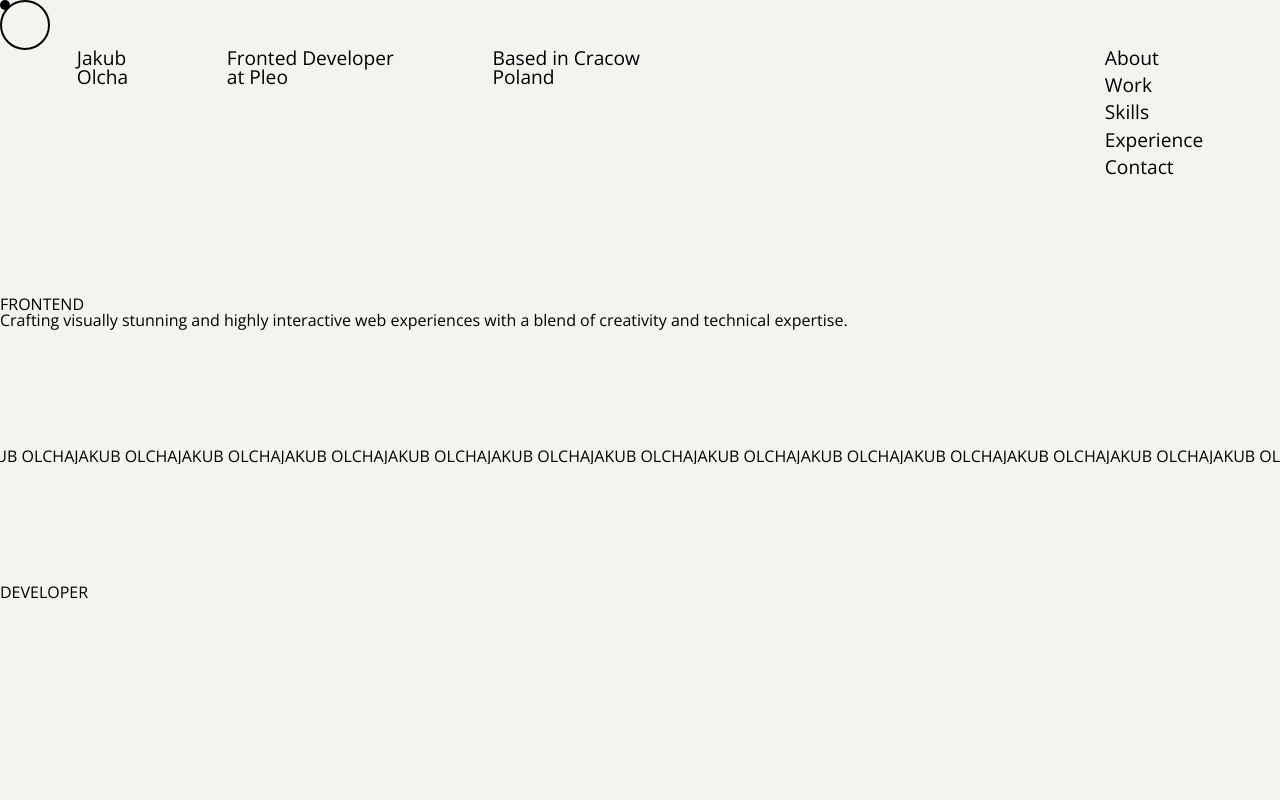
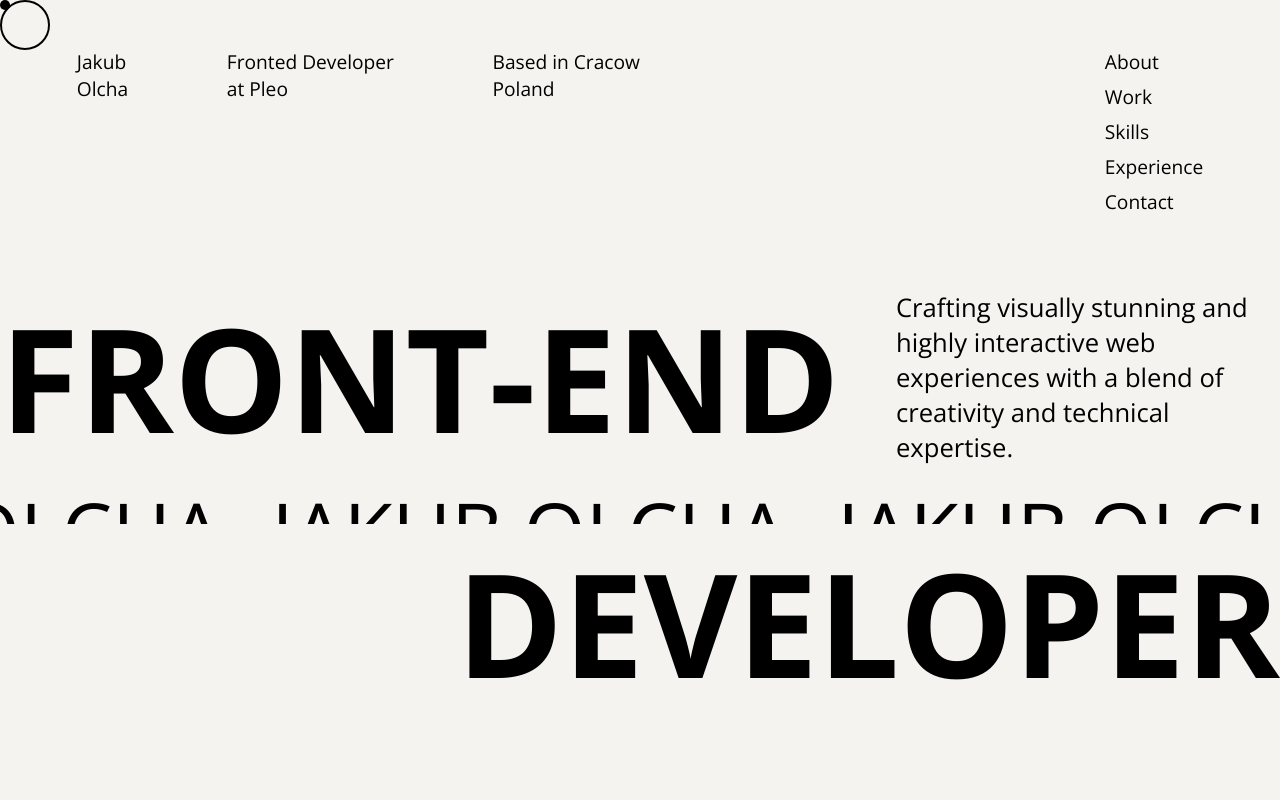
Before and after one commit to olo75jg21/creative-portfolio, a Next.js app: page / in a window 1280 px wide. Shown: the top 800 px of the page. Built offline with nearby package versions, Linux system fonts and the light colour scheme.

Commit message:
add container component

```diff
--- a/components/header/Header.module.css
+++ b/components/header/Header.module.css
@@ -4,36 +4,8 @@
   height: 100vh;
   display: flex;
   flex-direction: column;
-  justify-content: space-between;
   padding-top: 3rem;
   padding-bottom: 5rem;
-}
-
-.imageAndCarouselWrapper {
-  display: flex;
-  align-items: center;
-  width: 100%;
-  justify-content: space-between;
-}
-
-.imageWrapper {
-  flex: 1;
-  background: blanchedalmond;
-  height: 50vh;
-}
-
-.carouselWrapper {
-  flex: 2;
-  overflow: hidden;
-}
-
-.bottomRowTexts {
-  display: flex;
-  justify-content: space-between;
-}
-
-.titleWrapper {
-  flex: 1;
 }
 
 .descriptionWrapper {
@@ -42,6 +14,21 @@
   flex: 1;
 }
 
+.topRowContainer {
+  display: flex;
+  margin-top: 4rem;
+  align-items: center;
+  justify-content: space-between;
+}
+
 .description {
-  width: 50%;
+  width: 30%;
 }
+
+.header {}
+
+.secondHeaderContainer {
+  width: 100%;
+  display: flex;
+  justify-content: flex-end;
+}
--- a/components/header/Header.tsx
+++ b/components/header/Header.tsx
@@ -2,24 +2,27 @@ import React from "react";
 import TopBar from "./topBar/TopBar";
 import styles from "./Header.module.css";
 import HorizontalCarousel from "../horizontalCarousel/HorizontalCarousel";
+import Container from "../layout/container/Container";
 
 const Header = () => {
   return (
     <div className={`${styles.container}`}>
       <TopBar />
-      <div>
-        <div>FRONTEND</div>
-        <div>
+      <div className={`${styles.topRowContainer}`}>
+        <div className={`${styles.header} typo-4xl typo-bold`}>FRONT-END</div>
+        <div className={`${styles.description} typo-rg`}>
           <p>
             Crafting visually stunning and highly interactive web experiences
             with a blend of creativity and technical expertise.
           </p>
         </div>
       </div>
-      <HorizontalCarousel speed={1} direction="right">
-        <div>JAKUB OLCHA</div>
+      <HorizontalCarousel speed={4} direction="right">
+        <div className="typo-2xl">JAKUB OLCHA</div>
       </HorizontalCarousel>
-      <div>DEVELOPER</div>
+      <div className={styles.secondHeaderContainer}>
+        <div className={`${styles.header} typo-4xl typo-bold`}>DEVELOPER</div>
+      </div>
       <div className={`${styles.bottomRowTexts} px-main`}>
         <div className={`typo-md ${styles.descriptionWrapper}`}></div>
       </div>
--- a/components/horizontalCarousel/HorizontalCarousel.module.css
+++ b/components/horizontalCarousel/HorizontalCarousel.module.css
@@ -18,6 +18,7 @@
   display: flex;
   justify-content: center;
   width: fit-content;
+  gap: 50px;
 }
 
 .looper__innerList[data-animate="true"] .looper__listInstance {
--- a/components/horizontalCarousel/HorizontalCarousel.tsx
+++ b/components/horizontalCarousel/HorizontalCarousel.tsx
@@ -15,11 +15,11 @@ interface InfiniteLooperProps {
   children: ReactNode;
 }
 
-const InfiniteLooper: React.FC<InfiniteLooperProps> = ({
+const InfiniteLooper = ({
   speed,
   direction,
   children,
-}) => {
+}: InfiniteLooperProps) => {
   const [looperInstances, setLooperInstances] = useState(1);
   const outerRef = useRef<HTMLDivElement>(null);
   const innerRef = useRef<HTMLDivElement>(null);
--- /dev/null
+++ b/components/layout/container/Container.module.css
@@ -0,0 +1,26 @@
+.container {
+  padding: 1rem;
+  margin: 0 auto;
+}
+
+.flex {
+  display: flex;
+}
+
+.spaceBetween {
+  justify-content: space-between;
+}
+
+.full {
+  width: 100%;
+  height: 100%;
+}
+
+.center {
+  justify-content: center;
+  align-items: center;
+}
+
+.column {
+  flex-direction: column;
+}
--- /dev/null
+++ b/components/layout/container/Container.tsx
@@ -0,0 +1,43 @@
+import React from "react";
+import styles from "./Container.module.css";
+import clsx from "clsx";
+
+type Props = {
+  children: React.ReactNode;
+  className?: string;
+  flex?: boolean;
+  spaceBetween?: boolean;
+  full?: boolean;
+  center?: boolean;
+  column?: boolean;
+} & React.HTMLAttributes<HTMLDivElement>;
+
+const Container = ({
+  children,
+  className,
+  flex,
+  spaceBetween,
+  full,
+  center,
+  column,
+  ...rest
+}: Props) => {
+  return (
+    <div
+      className={clsx(
+        styles.container,
+        flex && styles.flex,
+        spaceBetween && styles.spaceBetween,
+        full && styles.full,
+        center && styles.center,
+        column && styles.column,
+        className
+      )}
+      {...rest}
+    >
+      {children}
+    </div>
+  );
+};
+
+export default Container;
--- a/hooks/useMousePosition.tsx
+++ b/hooks/useMousePosition.tsx
@@ -25,7 +25,7 @@ const useMousePosition = ({ centerOffset = 15 }: Props): MousePosition => {
     return () => {
       window.removeEventListener("mousemove", handleMouseMove);
     };
-  }, [centerOffset]);
+  }, [centerOffset, x, y]);
 
   return { x, y };
 };
--- a/package.json
+++ b/package.json
@@ -10,6 +10,7 @@
   },
   "dependencies": {
     "@studio-freight/react-lenis": "^0.0.47",
+    "clsx": "^2.1.1",
     "framer-motion": "^11.2.10",
     "gsap": "^3.12.5",
     "next": "14.1.2",
--- a/styles/reset.css
+++ b/styles/reset.css
@@ -86,6 +86,7 @@ video {
   font: inherit;
   vertical-align: baseline;
   box-sizing: border-box;
+  line-height: normal;
 }
 
 /* HTML5 display-role reset for older browsers */
--- a/styles/typography.css
+++ b/styles/typography.css
@@ -10,7 +10,6 @@
   font-size: clamp(1.2rem, 2.5vw, 1.6rem);
 }
 
-/* Medium Typography Variants */
 .typo-md {
   font-size: clamp(1.4rem, 3vw, 1.9rem);
 }
@@ -35,3 +34,23 @@
 .typo-4xl {
   font-size: clamp(5rem, 12vw, 9rem);
 }
+
+.typo-5xl {
+  font-size: clamp(9rem, 15vw, 14rem);
+}
+
+.typo-normal {
+  font-weight: 400;
+}
+
+.typo-regular {
+  font-weight: 500;
+}
+
+.typo-semibold {
+  font-weight: 600;
+}
+
+.typo-bold {
+  font-weight: 700;
+}
```
Also changed, not shown: components/cursor/Cursor.tsx (line endings or trailing spaces), 1 other file (tests, documents, lock files or other folders).
